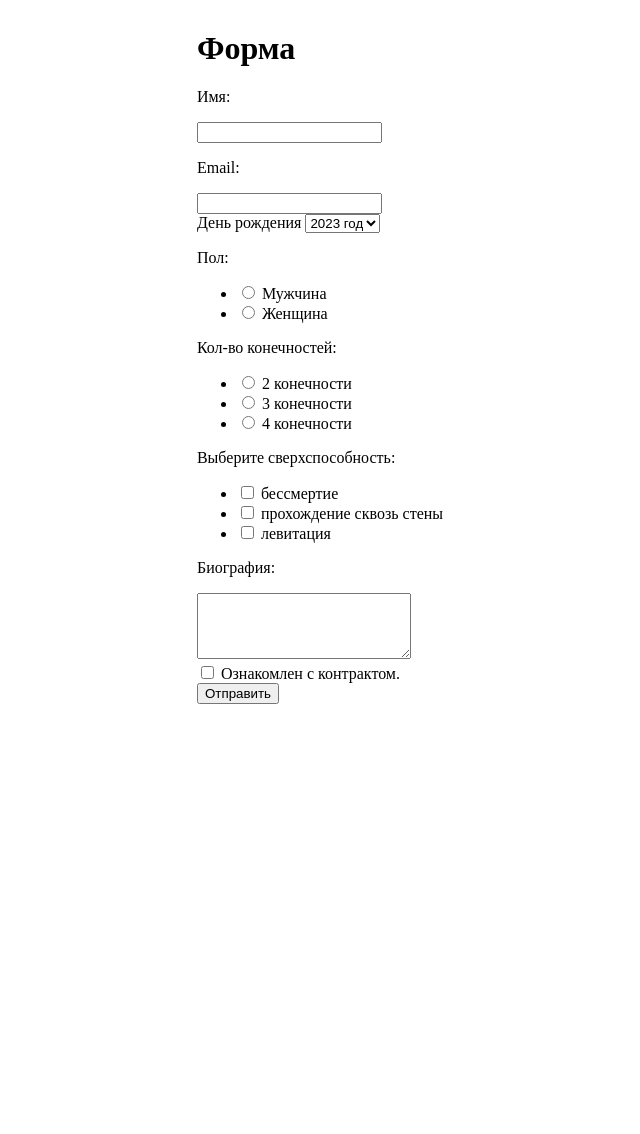
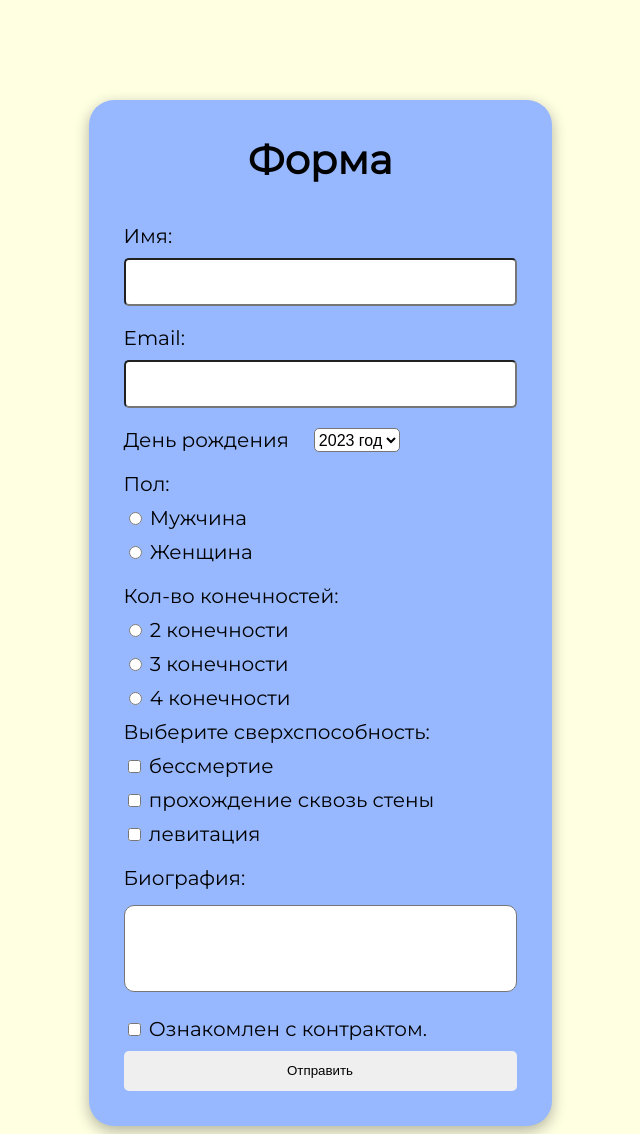
Before and after one commit to MedDarr/web5, a PHP site: page / in a window 1280 px wide. Shown: the whole page, without its empty margins (320-960 px from the left). Before the commit the page ends 704 px from the top, so only its background shows below. Run offline with PHP 8.4, Linux system fonts and the light colour scheme.

Commit message:
Update style.css

```diff
--- a/style.css
+++ b/style.css
@@ -1,24 +1,165 @@
-.form{
+body {
     display: flex;
-   flex-direction: column;
-   align-items: center;
-    order:1;
+    justify-content: center;
+    align-items: center;
+    flex-direction: column;
+    min-height: 98vh;
+    background: rgb(255, 255, 226);
+    font-family: Montserrat;
+    font-size: 15px;
+    margin-top: 100px;
 }
-.form-decor{
-    font-family: 'Times New Roman', Times, serif;
-    font-size: x-large;
-    width: auto;
-    border:3px solid black;
-    margin:0;
+
+form {
+    font-size: 20px;
+    display: flex;
+    flex-direction: column;
+    padding: 35px;
+    background: rgb(151, 184, 255);
+    border-radius: 25px;
+    box-shadow: 0 5px 15px rgba(0, 0, 0, 0.3);
 }
-body {
-	margin: 30px auto 0;
-    width: fit-content;
+
+.form-item {
+    margin-bottom: 20px;
 }
+
+.form-head {
+    margin-bottom: 40px;
+}
+
+.line {
+  width: 375px;
+  height: 30px;
+  font-size: 16px;
+  border-radius: 5px;
+  padding: 7px;
+  display: block;
+}
+
+.line:focus {
+  outline: none;
+}
+
+h1 {
+    text-align: center;
+    margin: 0px;
+}
+
+p {
+    font-size: 20px;
+    margin: 0px;
+    margin-bottom: 10px;
+}
+
+.name, .email {
+    margin-bottom: 0px;
+}
+
+.date {
+    display: flex;
+    font-size: 20px;
+}
+
+.date span {
+    margin-right: 25px;
+}
+
+ul {
+    margin: 0;
+    padding-left: 0;
+}
+
+li {
+    list-style-type: none;
+    margin-bottom: 10px;
+}
+
+label {
+    cursor: pointer;
+}
+
+.big-text {
+    margin-bottom: 15px;
+}
+
+textarea {
+    box-sizing: border-box;
+    resize: none;
+    outline: none;
+    width: 100%;
+    padding: 5px 5px 0px 5px;
+    border-radius: 10px;
+    line-height: 1.5;
+}
+
+.contract {
+    margin-bottom: 10px;
+}
+
+.btn {
+    width: 100%;
+    height: 40px;
+    border: 0px;
+    border-radius: 5px;
+}
+
+select {
+    color: black;
+    background: white;
+    border-radius: 5px;
+    font-size: 16px;
+}
+
 .error {
-    background-color: red;
-	box-shadow: 0 0 7px 1px red;
+    color: red;
 }
-.error-message {
-	color: red;
+
+.msg {
+    margin-bottom: 10px;
+    font-size: 15px;
+    color: rgb(231, 130, 130);
 }
+
+.good {
+    font-size: 25px;
+    margin-bottom: 20px;
+}
+
+
+.login {
+    color: green;
+    margin-bottom: 24px;
+}
+
+#header {
+    position: absolute;
+    text-align: center;
+    top: 0px;
+    left: 0px;
+    right: 0px;
+    padding: 10px;
+    font-size: 20px;
+    background: rgba(0, 0, 0, 0.8);
+}
+
+#header p {
+    color: rgb(164, 252, 156);
+    margin-bottom: 15px;
+}
+
+#header a {
+    color: white;
+    text-decoration: none;
+}
+
+#header a:hover {
+    text-decoration: none;
+    color: rgb(210, 210, 210);
+}
+
+@media screen and (max-height: 900px) {
+    #header {
+        visibility: hidden;
+    }
+}
```
